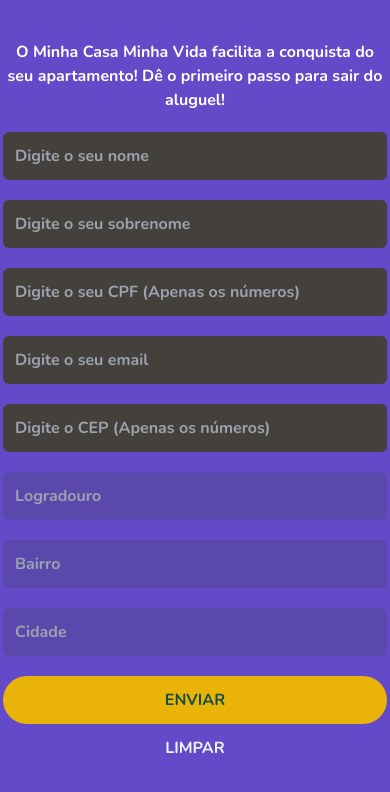
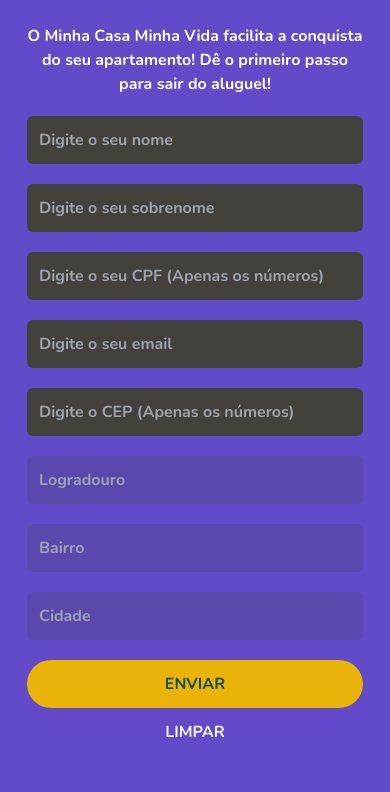
Before and after one commit to rddavino/form-integracao-viacep-api, a React (Vite) app: page / in a window 390 px wide. Shown: the top 792 px of the page. Built offline with nearby package versions, Linux system fonts and the light colour scheme.

Commit message:
fix(ui): add padding to content for better mobile responsiveness

```diff
--- a/src/components/forms/ContactForm.jsx
+++ b/src/components/forms/ContactForm.jsx
@@ -47,7 +47,7 @@
         dialogBoxText={dialogBoxText}
       />
       <div className="flex justify-center align-middle">
-        <div className="max-w-sm sm:px-5 my-10">
+        <div className="p-6 max-w-sm">
           <p className="text-white mb-5 font-bold text-center">
             O Minha Casa Minha Vida facilita a conquista do seu apartamento! Dê
             o primeiro passo para sair do aluguel!
--- a/src/styles/output.css
+++ b/src/styles/output.css
@@ -619,6 +619,10 @@
   max-width: 24rem;
 }
 
+.max-w-lg {
+  max-width: 32rem;
+}
+
 .transform {
   transform: translate(var(--tw-translate-x), var(--tw-translate-y)) rotate(var(--tw-rotate)) skewX(var(--tw-skew-x)) skewY(var(--tw-skew-y)) scaleX(var(--tw-scale-x)) scaleY(var(--tw-scale-y));
 }
@@ -714,6 +718,18 @@
 
 .p-4 {
   padding: 1rem;
+}
+
+.p-20 {
+  padding: 5rem;
+}
+
+.p-5 {
+  padding: 1.25rem;
+}
+
+.p-6 {
+  padding: 1.5rem;
 }
 
 .pl-3 {
@@ -878,6 +894,14 @@
     padding: 0px;
   }
 
+  .sm\:p-20 {
+    padding: 5rem;
+  }
+
+  .sm\:p-96 {
+    padding: 24rem;
+  }
+
   .sm\:px-5 {
     padding-left: 1.25rem;
     padding-right: 1.25rem;
```
